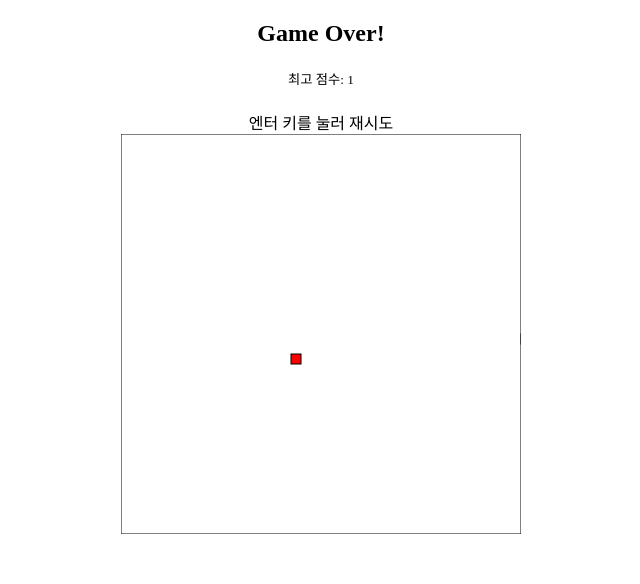
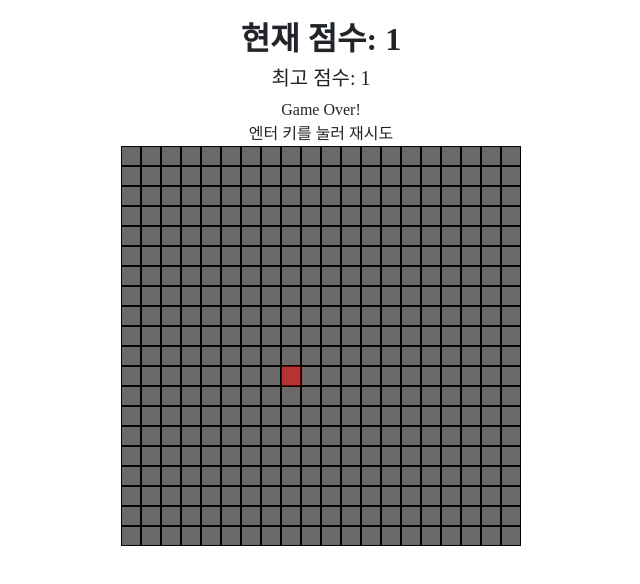
Before and after one commit to VriskaSerket51/SnakeGameJS, a plain HTML site: page snake/index.html in a window 1280 px wide. Shown: the whole page, without its empty margins (319-959 px from the left). Drawn offline with nearby package versions, Linux system fonts and the light colour scheme.

Commit message:
Update index.html

```diff
--- a/snake/index.html
+++ b/snake/index.html
@@ -4,8 +4,13 @@
     <meta charset="utf-8">
     <meta name="viewport" content="width=device-width, initial-scale=1.0"/>
     <title>스네이크 게임</title>
+
+    <script src="https://cdn.jsdelivr.net/npm/bootstrap@5.1.3/dist/js/bootstrap.min.js" integrity="sha384-QJHtvGhmr9XOIpI6YVutG+2QOK9T+ZnN4kzFN1RtK3zEFEIsxhlmWl5/YESvpZ13" crossorigin="anonymous"></script>
+
+    <link rel="stylesheet" href="https://cdn.jsdelivr.net/npm/bootstrap@5.1.3/dist/css/bootstrap.min.css" integrity="sha384-1BmE4kWBq78iYhFldvKuhfTAU6auU8tT94WrHftjDbrCEXSU1oBoqyl2QvZ6jIW3" crossorigin="anonymous">
 </head>
-<body>
+
+<body style="padding-top: 20px;padding-bottom: 0px;background-color: white;font-family: NanumSquareR;min-width: 425px;">
 <style>
     #title {
         font-weight: 700;
@@ -15,22 +20,20 @@
         font-weight: 500;
     }
 
-    #info {
-    }
-
     #snakeBoard {
         position: relative;
         display: block;
         margin-left: auto;
         margin-right: auto;
     }
+
 </style>
 
 <div id="game">
     <div style="text-align: center">
         <h2 id="title"></h2>
         <h5 id="subtitle"></h5>
-        <h7 id="info">엔터 키를 눌러 재시도</h7>
+        <h7 id="info"></h7>
     </div>
     <canvas id="snakeBoard" width="400" height="400"></canvas>
     <div style="text-align: center">
@@ -39,17 +42,18 @@
         </div>
     </div>
 </div>
-
+</body>
 <script>
-    const width = 40;
-    const height = 40;
+    const width = 400;
+    const height = 400;
     const tickSpeed = 100;
-    const tileSize = 10;
+    const tileSize = 20;
 
     const boardBorderColor = "black";
     const boardBgColor = "white";
     const unitBorderColor = "darkblue";
-    const snakeColor = "limegreen";
+    const snakeHeadColor = "seagreen";
+    const snakeBodyColor = "mediumseagreen";
     const appleColor = "red";
 
     const board = document.getElementById("snakeBoard");
@@ -61,6 +65,10 @@
         "ArrowLeft": "ArrowRight",
         "ArrowRight": "ArrowLeft"
     };
+
+    const mainBgm = new Audio();
+    const gotAppleSnd = new Audio();
+    const gameOverSnd = new Audio();
 
     let snakePositions;
 
@@ -82,22 +90,29 @@
     }
 
     function awake() {
+        //mainBgm.src = "";
+        //gotAppleSnd.src = "./audio/GotAppleSnd.wav";
+        //gameOverSnd.src = "./audio/GameOverSnd.wav";
         reset();
         if (isMobile()) {
             const mobileInfo = document.getElementById("mobileInfo")
-            mobileInfo.innerHTML = "모바일 여러분을 위한 작은 배려";
+            mobileInfo.innerHTML = `모바일 여러분을 위한 작은 배려<br>(아래 엔터 키도 있음)`;
             const mobileKeyPad = document.getElementById("mobileKeyPad");
-            mobileKeyPad.innerHTML = `<div><button style="width: 50px;height: 50px" onclick='handleGameKey("ArrowUp")'>⬆</button></div><div><button style="width: 50px;height: 50px" onclick='handleGameKey("ArrowLeft")'>⬅</button><button style="width: 50px;height: 50px" onclick='handleGameKey("ArrowDown")'>⬇</button><button style="width: 50px;height: 50px" onclick='handleGameKey("ArrowRight")'>➡</button></div>`;
+            mobileKeyPad.innerHTML = `<div><button style="width: 70px;height: 70px" onclick='handleGameKey("ArrowUp")'>⬆</button></div><div><button style="width: 70px;height: 70px" onclick='handleGameKey("ArrowLeft")'>⬅</button><button style="width: 70px;height: 70px" onclick='handleGameKey("ArrowDown")'>⬇</button><button style="width: 70px;height: 70px" onclick='handleGameKey("ArrowRight")'>➡</button></div><br><br><div><button style="width: 180px;height: 60px" onclick='handleGameKey("Enter")'>Enter</button></div>`;
         }
     }
 
     function reset() {
         isGameOver = false;
         snakePositions = [
-            {x: width / 2 * tileSize, y: height / 2 * tileSize},
+            {x: width / 2, y: height / 2},
         ];
+        boardCtx.globalAlpha = 1;
         dx = tileSize;
+        dy = 0;
         lastKey = "ArrowRight";
+        const info = document.getElementById("info");
+        info.innerHTML = "";
         updateScore();
         updateHighestScore();
         shuffleApple();
@@ -158,25 +173,45 @@
         boardCtx.fillStyle = boardBgColor;
         boardCtx.strokestyle = boardBorderColor;
         boardCtx.fillRect(0, 0, board.width, board.height);
-        boardCtx.strokeRect(0, 0, board.width, board.height);
+        drawGrid();
+    }
+
+    function drawGrid() {
+        for (let x = 0; x <= width; x += tileSize) {
+            boardCtx.moveTo(x, 0);
+            boardCtx.lineTo(x, height);
+        }
+        for (let y = 0; y <= height; y += tileSize) {
+            boardCtx.moveTo(0, y);
+            boardCtx.lineTo(width, y);
+        }
+        boardCtx.stroke();
     }
 
     function drawSnake() {
         snakePositions.forEach(drawSnakePart)
+        drawSnakeHead(snakePositions[0]);
+    }
+
+    function drawSnakeHead(snakeHead) {
+        boardCtx.fillStyle = snakeHeadColor;
+        boardCtx.strokestyle = unitBorderColor;
+        boardCtx.fillRect(snakeHead.x, snakeHead.y, tileSize, tileSize);
+        boardCtx.strokeRect(snakeHead.x, snakeHead.y, tileSize, tileSize);
     }
 
     function drawSnakePart(snakePart) {
-        boardCtx.fillStyle = snakeColor;
+        boardCtx.fillStyle = snakeBodyColor;
         boardCtx.strokestyle = unitBorderColor;
-        boardCtx.fillRect(snakePart.x, snakePart.y, 10, 10);
-        boardCtx.strokeRect(snakePart.x, snakePart.y, 10, 10);
+        boardCtx.fillRect(snakePart.x, snakePart.y, tileSize, tileSize);
+        boardCtx.strokeRect(snakePart.x, snakePart.y, tileSize, tileSize);
     }
 
     function drawApple() {
         boardCtx.fillStyle = appleColor;
         boardCtx.strokestyle = unitBorderColor;
-        boardCtx.fillRect(applePosition.x, applePosition.y, 10, 10);
-        boardCtx.strokeRect(applePosition.x, applePosition.y, 10, 10);
+        boardCtx.fillRect(applePosition.x, applePosition.y, tileSize, tileSize);
+        boardCtx.strokeRect(applePosition.x, applePosition.y, tileSize, tileSize);
     }
 
     function moveSnake() {
@@ -185,6 +220,7 @@
         checkGameOver();
         checkGotApple();
         if (gotApple) {
+            playSnd(gotAppleSnd);
             gotApple = false;
         } else {
             const tail = snakePositions.pop()
@@ -196,9 +232,16 @@
     }
 
     function handleGameOver() {
-        const title = document.getElementById("title");
-        title.innerHTML = "Game Over!";
+        const info = document.getElementById("info");
+        info.innerHTML = `Game Over!<br>엔터 키를 눌러 재시도`;
         updateHighestScore();
+        playSnd(gameOverSnd);
+        boardCtx.fillStyle = "dimgray";
+        boardCtx.strokestyle = unitBorderColor;
+        boardCtx.fillRect(0, 0, width, height);
+        boardCtx.strokeRect(0, 0, width, height);
+        boardCtx.globalAlpha = 0.5;
+        drawGrid();
     }
 
     function checkGotApple() {
@@ -212,7 +255,7 @@
 
     function checkGameOver() {
         const head = snakePositions[0];
-        if (head.x < 0 || head.y < 0 || head.x >= width * tileSize || head.y >= height * tileSize) {
+        if (head.x < 0 || head.y < 0 || head.x >= width || head.y >= height) {
             isGameOver = true;
             return;
         }
@@ -242,9 +285,8 @@
     }
 
     function shuffleApple() {
-        // TODO Apple must not be overlaped with Snakes. This code can cause such situation.
-        const randX = getRandomInt(0, 40) * 10;
-        const randY = getRandomInt(0, 40) * 10;
+        const randX = getRandomInt(0, width / tileSize) * tileSize;
+        const randY = getRandomInt(0, height / tileSize) * tileSize;
         applePosition = {x: randX, y: randY};
     }
 
@@ -282,6 +324,14 @@
         }
     }
 
+    function playSnd(snd) {
+        //if (!snd.paused) {
+        //    snd.pause();
+        //    snd.currentTime = 0;
+        //}
+        //snd.play();
+    }
+
     function isMobile() {
         const userAgent = navigator.userAgent;
         if (userAgent.match(/iPhone|iPod|Android|Windows CE|BlackBerry|Symbian|Windows Phone|webOS|Opera Mini|Opera Mobi|POLARIS|IEMobile|lgtelecom|nokia|SonyEricsson/i) != null || userAgent.match(/LG|SAMSUNG|Samsung/) != null) {
@@ -289,7 +339,6 @@
         } else {
             return false;
         }
-
     }
 </script>
 </body>
```
